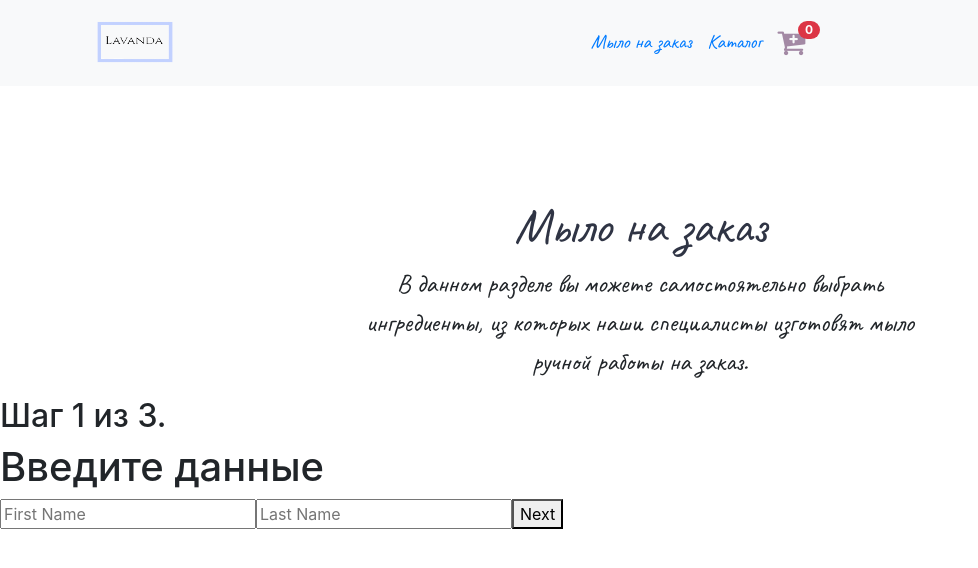
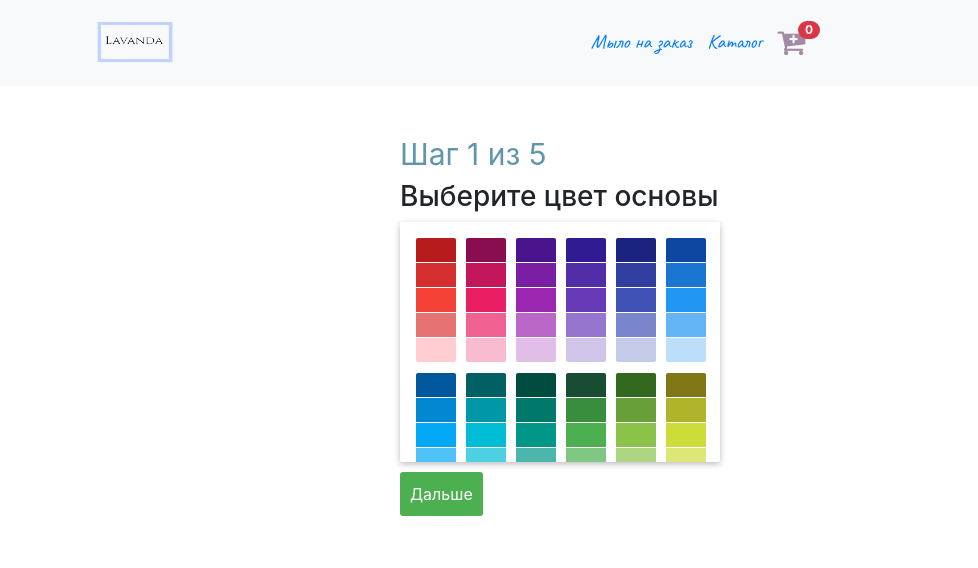
Before and after one commit to ibragimova01/Soap-store, a React (Create React App) app: page /order in a window 1280 px wide. Shown: the top 568 px of the page, without its empty margins (0-978 px from the left). Built offline with nearby package versions, Linux system fonts and the light colour scheme.

Commit message:
feat(order): add color picker

```diff
--- a/package.json
+++ b/package.json
@@ -11,6 +11,7 @@
     "prop-types": "^15.7.2",
     "react": "^16.13.1",
     "react-bootstrap": "^1.0.0",
+    "react-color": "^2.18.1",
     "react-dom": "^16.13.1",
     "react-redux": "^7.2.0",
     "react-router": "^5.1.2",
--- a/src/Components/form/AllInfo.js
+++ b/src/Components/form/AllInfo.js
@@ -6,14 +6,16 @@ class AllInfo extends Component {
     this.props.prevStep();
   }
   render() {
-    const { firstName, lastName, jobTitle, jobCompany } = this.props;
+    const { firstName, phone, jobTitle, jobCompany, color, comment} = this.props;
     return (
       <>
-        <h2>результат</h2>
-    first Name <b>{firstName}</b><br/>
-    last Name <b>{lastName}</b><br/>
+        <h3>результат</h3>
+    Цвет <b>{color}</b><br/>
     job <b>{jobTitle}</b><br/>
     Company <b>{jobCompany}</b><br/>
+    Имя <b>{firstName}</b><br/>
+    Телефон <b>{phone}</b><br/>
+    Комментарии <b>{comment}</b><br/>
     <button className="Back" onClick={this.back}>
       Back
     </button>
--- /dev/null
+++ b/src/Components/form/ColorPicker.js
@@ -0,0 +1,17 @@
+import React, { useState } from 'react';
+import { SwatchesPicker } from 'react-color';
+
+function ColorPicker()  {
+  const [color, setColor] = useState('#ff0000')
+    return (
+      <>
+        <SwatchesPicker
+        color={color}
+        onChangeComplete={ (color) => {setColor(color.hex)}}
+        />
+      </>
+
+    )
+  }
+
+export default ColorPicker
--- /dev/null
+++ b/src/Components/form/FirstStep.js
@@ -0,0 +1,21 @@
+import React, { Component } from 'react';
+import ColorPicker from './ColorPicker';
+
+class FirstStep extends Component {
+  continue = e => {
+    e.preventDefault()
+    this.props.nextStep();
+  }
+  render() {
+
+    return (
+      <div>
+        <h3>Выберите цвет основы</h3>
+        <ColorPicker/>
+        <button className='Next' onClick={this.continue}>Дальше</button >
+      </div>
+    )
+  }
+}
+
+export default FirstStep
--- a/src/Components/form/Main.js
+++ b/src/Components/form/Main.js
@@ -2,19 +2,23 @@ import React, { Component } from 'react'
 import PersonalInfo from './PersonalInfo';
 import JobDetails from './SoapDetails';
 import AllInfo from './AllInfo';
+import FirstStep from './FirstStep';
 
 class Main extends Component {
   state = {
-    step:1,
+    step: 1,
 
-    //step1
-    firstName: '',
-    lastName: '',
-    email: '',
+    // step 1
+    color: '',
 
     // step 2
     jobTitle: '',
-    jobCompany: ''
+    jobCompany: '',
+
+    //final step
+    firstName: '',
+    lastName: '',
+    comment: '',
   }
 
   nextStep = () => {
@@ -34,15 +38,14 @@ handleChange = input => e => {
   this.setState({[input]: e.target.value});
 }
   showStep = () => {
-    const {step, firstName, lastName, jobTitle, jobCompany} = this.state;
+    const {step, firstName, phone, comment, jobTitle, jobCompany, color} = this.state;
     if(step === 1)
     return (
-    <PersonalInfo
-      handleChange = {this.handleChange}
+      <FirstStep
+      color={color}
       nextStep = {this.nextStep}
-      firstName = {firstName}
-      lastName = {lastName}
-    />);
+      />
+      );
     if(step === 2)
     return (
     <JobDetails
@@ -55,12 +58,35 @@ handleChange = input => e => {
     );
     if(step === 3)
     return (
+      <JobDetails
+      handleChange = {this.handleChange}
+      nextStep = {this.nextStep}
+      prevStep = {this.prevStep}
+      jobTitle = {jobTitle}
+      jobCompany = {jobCompany}
+    />
+      );
+      if(step === 4)
+    return (
+    <PersonalInfo
+      handleChange = {this.handleChange}
+      nextStep = {this.nextStep}
+      prevStep = {this.prevStep}
+      firstName = {firstName}
+      phone = {phone}
+      comment ={comment}
+    />);
+    if(step === 5)
+    return (
       <AllInfo
       firstName = {firstName}
-      lastName = {lastName}
+      phone = {phone}
+      comment ={comment}
       jobTitle = {jobTitle}
       jobCompany = {jobCompany}
       prevStep = {this.prevStep}
+      nextStep = {this.nextStep}
+      color = {color}
       />
       );
   }
@@ -68,7 +94,7 @@ handleChange = input => e => {
     const {step} = this.state;
     return (
         <>
-        <h2> Шаг {step} из 3.</h2>
+        <h2> Шаг {step} из 5</h2>
         {this.showStep()}
         </>
     )
--- a/src/Components/form/PersonalInfo.js
+++ b/src/Components/form/PersonalInfo.js
@@ -1,20 +1,24 @@
 import React, { Component } from 'react'
 
-export class PersonalInfo extends Component {
+class PersonalInfo extends Component {
   continue = e => {
     e.preventDefault()
     this.props.nextStep();
   }
+  back = e => {
+    e.preventDefault()
+    this.props.prevStep();
+  }
   render() {
-    const {handleChange, lastName, firstName} = this.props;
+    const {handleChange, firstName, phone, comment} = this.props;
     return (
       <>
-        <h1>Введите данные</h1>
+        <h3>Введите данные</h3>
         <label>
           <input
             type="text"
             name="firstName"
-            placeholder="First Name"
+            placeholder="Имя"
             value={firstName}
             onChange={handleChange('firstName')}
           />
@@ -22,12 +26,23 @@ export class PersonalInfo extends Component {
         <label>
           <input
             type="text"
-            name="lastName"
-            placeholder="Last Name"
-            value={lastName}
-            onChange={handleChange('lastName')}
+            name="phone"
+            placeholder="Контактный телефон"
+            value={phone}
+            onChange={handleChange('phone')}
           />
         </label>
+        <label>
+          <textarea
+            name="comment"
+            placeholder="Коментарии"
+            value={comment}
+            onChange={handleChange('comment')}
+          />
+        </label>
+        <button className="Back" onClick={this.back}>
+          Back
+        </button>
         <button className="Next" onClick={this.continue}>
           Next
         </button>
--- a/src/Components/form/SoapDetails.js
+++ b/src/Components/form/SoapDetails.js
@@ -14,7 +14,7 @@ class SoapDetails extends Component {
     const {handleChange, jobTitle, jobCompany} = this.props;
     return (
       <>
-        <h1>Введите данные</h1>
+        <h3>Введите данные</h3>
         <label>
           <input
             type="text"
--- a/src/Components/form/form.css
+++ b/src/Components/form/form.css
@@ -0,0 +1,69 @@
+p {
+  margin-bottom: 5px;
+}
+  label {
+    display: block;
+      width: 100%;
+      padding: 0;
+      margin: 0;
+  }
+  input[type=text] {
+    margin: 0 0 10px;
+    color: #555;
+    background-color: #fff;
+    border-color: #ccc;
+    border-width: 1px;
+    border-style: solid;
+    border-radius: 0;
+    width: 100%;
+    max-width: 300px;
+    font-size: 14px;
+    padding: 6px 10px;
+    box-sizing: border-box;
+    outline: none;
+    font-weight: 400;
+    box-shadow: 0 1px 1px rgba(0,0,0,.075) inset;
+    height: 32px;
+    line-height: 1.3;
+  }
+.wrapper {
+    margin: 0 auto;
+    padding: 50px 10px;
+    width: 100%;
+    max-width: 500px;
+  }
+
+  h2 {
+    color: #327691c5;
+    font-size: 30px;
+    font-weight: 400;
+    padding: 0;
+  }
+  .Next {
+    background-color: #4CAF50;
+    color: white;
+    padding: 10px;
+    border: none;
+    border-radius: 3px;
+    margin: 10px 10px 0 0;
+    cursor: pointer;
+  }
+  .Next:hover{
+    background-color: #37843a;
+  }
+  .Next:disabled{
+    cursor: not-allowed;
+    background-color: #7aa07c;
+  }
+  .Back {
+    background-color: #c77f27;
+    color: white;
+    padding: 10px;
+    border: none;
+    border-radius: 3px;
+    margin: 10px 10px 0 0;
+    cursor: pointer;
+  }
+  .Back:hover{
+    background-color: #9e631b;
+  }
--- a/src/Pages/Order.js
+++ b/src/Pages/Order.js
@@ -1,5 +1,6 @@
 import React, { Component } from "react";
 import Main from "../Components/form/Main";
+import "../Components/form/form.css";
 
 class Order extends Component {
   render() {
@@ -8,11 +9,11 @@ class Order extends Component {
     }
     return (
       <div style={order}>
-        <h1 style={{color:'#2f3444', fontSize: '50px', fontFamily: 'Caveat, cursive', textAlign: 'center', marginTop: '60px', paddingTop: '50px'}}>Мыло на заказ</h1>
+        {/* <h1 style={{color:'#2f3444', fontSize: '50px', fontFamily: 'Caveat, cursive', textAlign: 'center', marginTop: '60px', paddingTop: '50px'}}>Мыло на заказ</h1> */}
         <div style={{maxWidth:'600px', margin:'0 auto'}}>
-          <p style={{textAlign:'center', fontSize: '26px', fontFamily:'Caveat'}}>В данном разделе вы можете самостоятельно выбрать ингредиенты, из которых наши специалисты изготовят мыло ручной работы на заказ.</p>
+          {/* <p style={{textAlign:'center', fontSize: '26px', fontFamily:'Caveat'}}>В данном разделе вы можете самостоятельно выбрать ингредиенты, из которых наши специалисты изготовят мыло ручной работы на заказ.</p> */}
         </div>
-        <Main/>
+          <div className='wrapper'><Main/></div>
       </div>
     )
   }
```
Also changed, not shown: src/Components/form/ImageUploader.js (added, +13 -0 lines), 1 other file (tests, documents, lock files or other folders).
